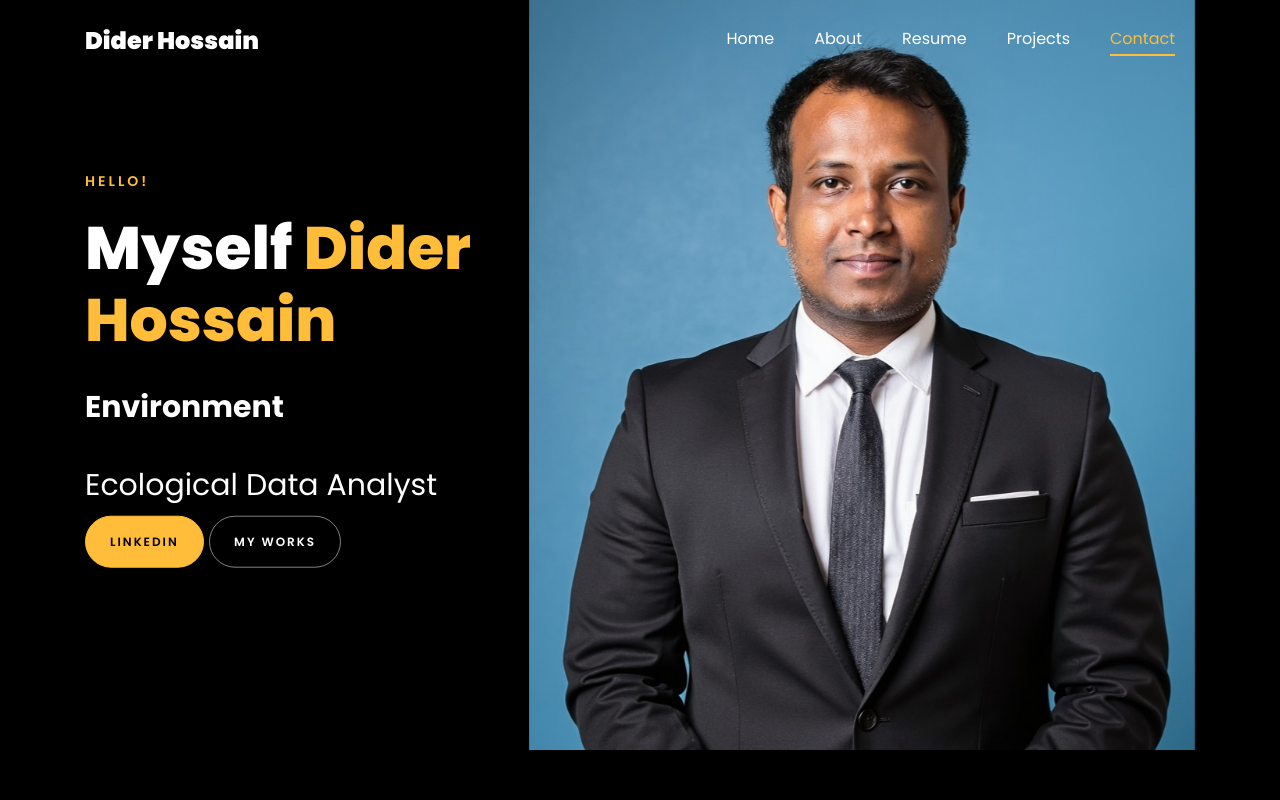
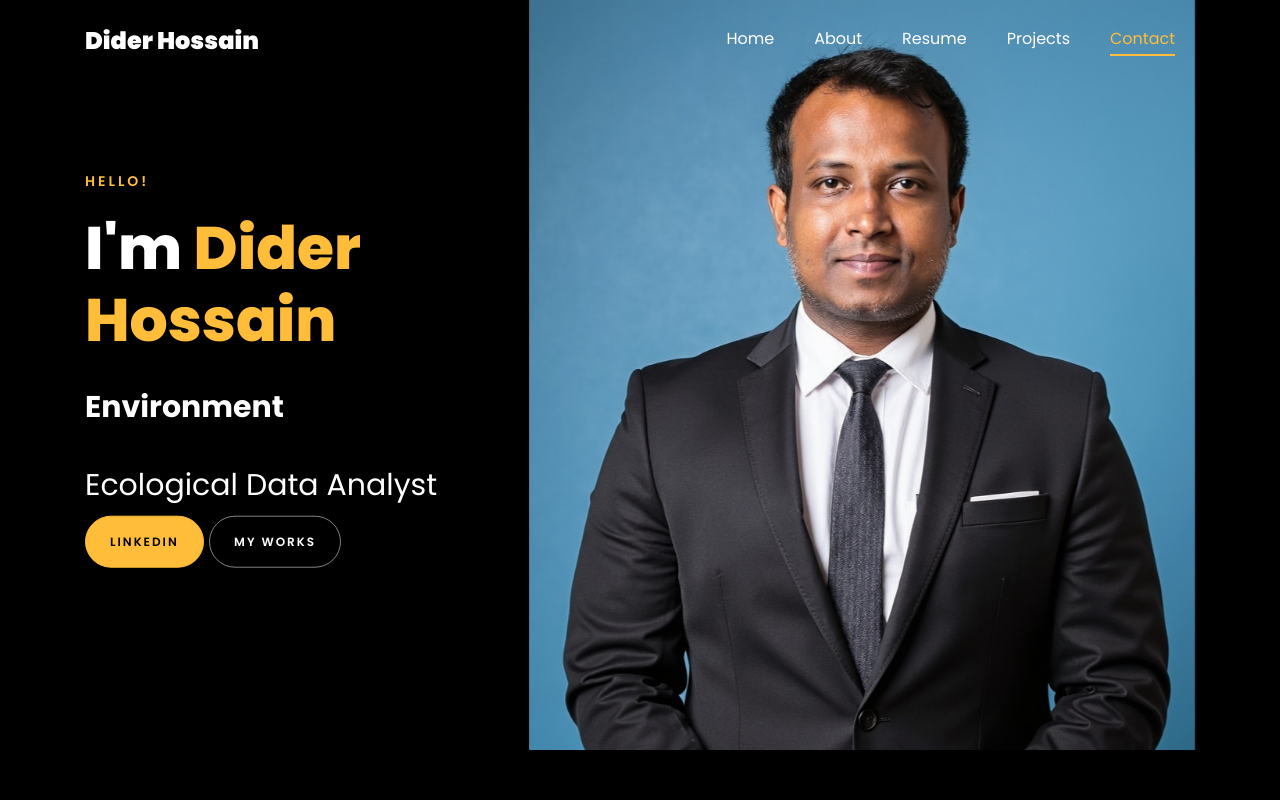
Before and after one commit to diderh/diderh.github.io, a plain HTML site: page index.html in a window 1280 px wide. Shown: the top 800 px of the page. Drawn offline with Linux system fonts and the light colour scheme; animation ran at ten frames a second; files whose address does not match are found by name.

Commit message:
Update index.html

```diff
--- a/index.html
+++ b/index.html
@@ -147,7 +147,7 @@
 		          <div class="one-forth d-flex  align-items-center ftco-animate" data-scrollax=" properties: { translateY: '70%' }">
 		          	<div class="text">
 		          		<span class="subheading">Hello!</span>
-			            <h1 class="mb-4 mt-3">Myself <span>Dider Hossain</span></h1>
+			            <h1 class="mb-4 mt-3">I'm <span>Dider Hossain</span></h1>
 
 						<!-- Element to contain animated typing -->
 						<span id="typing-animation"></span>
```
